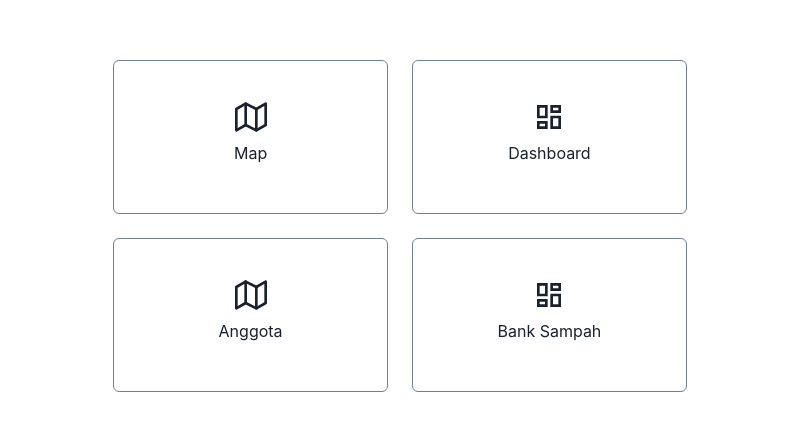
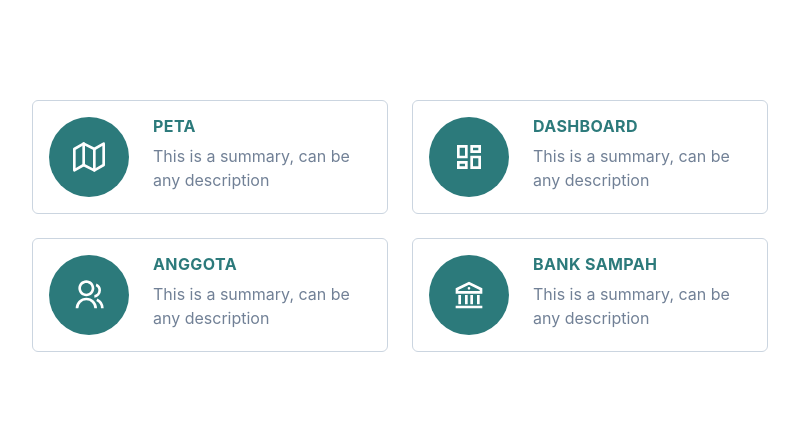
Before and after one commit to slwul/moni, a React (Create React App) app: page /menu in a window 1280 px wide. Shown: the part 174-604 px from the top of the page, without its empty margins (240-1039 px from the left). Built offline with nearby package versions, Linux system fonts and the light colour scheme.

Commit message:
fix : update menu page

```diff
--- a/src/modules/menu/views/Menu.tsx
+++ b/src/modules/menu/views/Menu.tsx
@@ -5,105 +5,96 @@ import {
   Grid,
   GridItem,
   Icon,
+  Circle,
+  LinkBox,
+  LinkOverlay,
+  Heading
 } from '@chakra-ui/react';
-import {FiMap} from 'react-icons/fi';
-import {RiDashboardLine} from 'react-icons/ri';
+import { FiMap } from 'react-icons/fi';
+import { RiDashboardLine, RiGroupLine, RiBankLine } from 'react-icons/ri';
+
+const dataMenu = [
+  {
+    id: "1",
+    title: "Peta",
+    description: "This is a summary, can be any description",
+    icon: FiMap,
+    href: "/maps"
+  },
+  {
+    id: "2",
+    title: "Dashboard",
+    description: "This is a summary, can be any description",
+    icon: RiDashboardLine,
+    href: "/dashboard"
+  },
+  {
+    id: "3",
+    title: "Anggota",
+    description: "This is a summary, can be any description",
+    icon: RiGroupLine,
+    href: "/anggota"
+  },
+  {
+    id: "4",
+    title: "Bank Sampah",
+    description: "This is a summary, can be any description",
+    icon: RiBankLine,
+    href: "/bank-sampah"
+  },
+];
 
 function Menu(): JSX.Element {
   return (
     <Container
+      minW="60%"
       minH="100vh"
       display="flex"
       justifyContent="space-between"
       alignItems="center"
     >
       <Grid templateColumns="repeat(2, 2fr)" gap={6} w="100%">
-        <GridItem>
+        {dataMenu.map((item) => {
+          return (
+            <GridItem key={item.id}>
+              <LinkBox>
                 <Box
+                  p={4}
+                  display={{ md: 'flex' }}
                   border="1px solid"
-            borderColor="gray.500"
+                  borderColor="gray.300"
                   borderRadius="md"
-            p={10}
                   _hover={{
                     borderColor: 'gray.300',
                     cursor: 'pointer',
                     backgroundColor: 'gray.100',
-            }}
-            transition="background-color 0.3s ease"
+                  }}>
+                  <Box flexShrink={0} my="auto">
+                    <Circle size='5em' bg='teal.600' color='white'>
+                      <Icon boxSize="2em" as={item.icon} display="block" />
+                    </Circle>
+                  </Box>
+                  <Box mt={{ base: 4, md: 0 }} ml={{ md: 6 }}>
+                    <Heading
+                      fontWeight='bold'
+                      textTransform='uppercase'
+                      fontSize='md'
+                      letterSpacing='wide'
+                      color='teal.600'
                     >
-            <Icon boxSize="2em" as={FiMap} display="block" mx="auto" />
-            <Text textAlign="center" my={2}>
-              Map
+                      <LinkOverlay href={item.href}>
+                        {item.title}
+                      </LinkOverlay>
+                    </Heading >
+                    <Text mt={2} color='gray.500'>
+                      {item.description}
                     </Text>
                   </Box>
+                </Box>
+              </LinkBox>
             </GridItem>
-        <GridItem>
-          <Box
-            border="1px solid"
-            borderColor="gray.500"
-            borderRadius="md"
-            p={10}
-            _hover={{
-              borderColor: 'gray.200',
-              cursor: 'pointer',
-              backgroundColor: 'gray.100',
-            }}
-            transition="background-color 0.3s ease"
-          >
-            <Icon
-              boxSize="2em"
-              as={RiDashboardLine}
-              display="block"
-              mx="auto"
-            />
-            <Text textAlign="center" my={2}>
-              Dashboard
-            </Text>
-          </Box>
-        </GridItem>
-        <GridItem>
-          <Box
-            border="1px solid"
-            borderColor="gray.500"
-            borderRadius="md"
-            p={10}
-            _hover={{
-              borderColor: 'gray.200',
-              cursor: 'pointer',
-              backgroundColor: 'gray.100',
-            }}
-            transition="background-color 0.3s ease"
-          >
-            <Icon boxSize="2em" as={FiMap} display="block" mx="auto" />
-            <Text textAlign="center" my={2}>
-              Anggota
-            </Text>
-          </Box>
-        </GridItem>
-        <GridItem>
-          <Box
-            border="1px solid"
-            borderColor="gray.500"
-            borderRadius="md"
-            p={10}
-            _hover={{
-              borderColor: 'gray.200',
-              cursor: 'pointer',
-              backgroundColor: 'gray.100',
-            }}
-            transition="background-color 0.3s ease"
-          >
-            <Icon
-              boxSize="2em"
-              as={RiDashboardLine}
-              display="block"
-              mx="auto"
-            />
-            <Text textAlign="center" my={2}>
-              Bank Sampah
-            </Text>
-          </Box>
-        </GridItem>
+          )
+        })}
       </Grid>
     </Container>
   );
```
Lines whose indentation alone changed are shown as unchanged.
